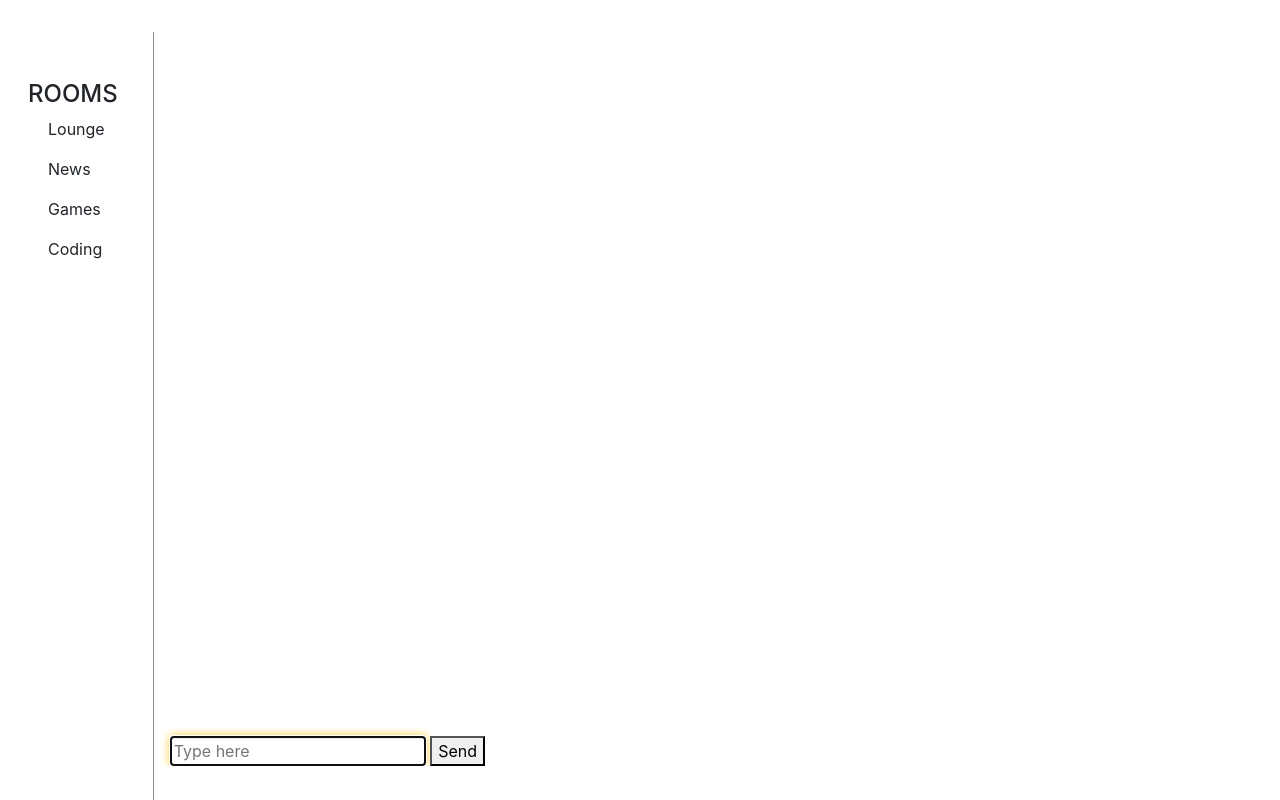
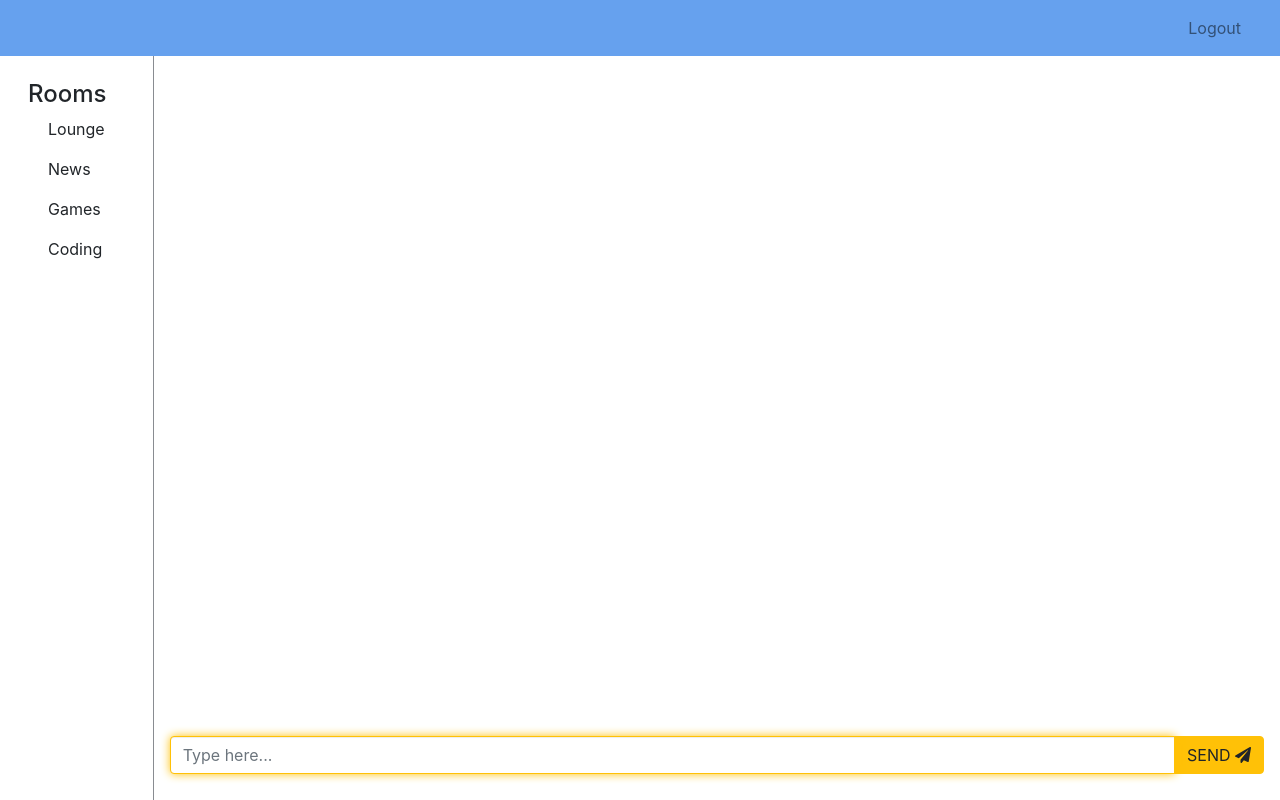
Before and after one commit to 4ndr5/dsc, a Flask app: page /chat in a window 1280 px wide. Run offline with Flask 2, Linux system fonts and the light colour scheme; the visitor is signed in with stand-in values (Sample User, id 1); data comes from the database, SQL or seed files in the repository; some libraries are stand-ins or nearby versions.

Commit message:
body html chat

```diff
--- a/templates/chat.html
+++ b/templates/chat.html
@@ -12,32 +12,70 @@
        <link rel="stylesheet" type="text/css" href="{{ url_for('static', filename='styles/chat_style.css') }}">
 </head>
 <body>
-   <!-- Navigation bar -->
-    <nav>
+   <!-- Flash error messages -->
+   {% with messages = get_flashed_messages() %}
+   {% if messages %}
+       <p class=formError>{{ messages[0] }}</p>
+   {% endif %}
+{% endwith %}
 
+<div class="wrapper">
+
+   <!-- Nav bar start -->
+   <nav class="navbar navbar-expand-sm navbar-light fixed-top" style="background-color: #66a1ee">
+
+       <div class="container-fluid">
+           <div id="show-sidebar-button" class="cursor-pointer">
+               <i class="fas fa-plus-circle "></i>
+               <span>Rooms</span>
+           </div>
+
+           <button class="navbar-toggler" type="button" data-toggle="collapse" data-target="#navbarSupportedContent" aria-controls="navbarSupportedContent" aria-expanded="false" aria-label="Toggle navigation">
+           <span class="navbar-toggler-icon"></span>
+           </button>
+           <div class="collapse navbar-collapse" id="navbarSupportedContent">
+               <ul class="navbar-nav ml-auto">
+                   <li class="nav-item">
+                       <a id="logout-btn" class="nav-link" href="{{ url_for('logout') }}"><span style="color: #335177">Logout</span></a>
+                   </li>
+               </ul>
+           </div>
+       </div>
    </nav>
+   <!-- Nav bar end -->
+
+   <!-- Main section start -->
    <div id="main-section">
-        <!-- Room selection -->
+
+       <!-- Sidebar start -->
        <nav id="sidebar">
-            <h4>ROOMS</h4>
+           <h4>Rooms</h4>
            {% for room in rooms %}
-               <p class="select-room">{{ room|title }}</p>
+               <p id="{{ room|title }}" class="select-room cursor-pointer">{{ room|title }}</p>
            {% endfor %}
        </nav>
-        <!-- Message area -->
+       <!-- Sidebar end -->
+
+       <!-- Rightside pannel start -->
        <div id="rightside-pannel">
-            <!-- Display msg -->
+
+           <!-- Display message start-->
            <div id="display-message-section">
+           </div>
+           <!-- Display message end -->
 
+           <!-- Type message start -->
+          <div id="input-area" class="input-group mb-3">
+               <input type="text" id="user_message" class="form-control" placeholder="Type here..." aria-label="Type a message" aria-describedby="basic-addon2" autocomplete="off">
+               <div class="input-group-append">
+                   <button id="send_message" class="btn btn-warning" type="button">SEND <i class="fas fa-paper-plane"></i></button>
                </div>
-            <!-- Input msg -->
-            <div id="input-area">
-                 <input type="text" id="user_message" placeholder="Type here" autocomplete="off">
-                 <button type="button" id="send_message">Send</button>
            </div>
-
+           <!-- Type message end -->
        </div>
-
+       <!-- Rightside pannel end -->
+   </div>
+   <!-- Main section end -->
 </div>
     <!--Get username-->
     <script type="text/javascript">
```
Lines whose indentation alone changed are shown as unchanged.
